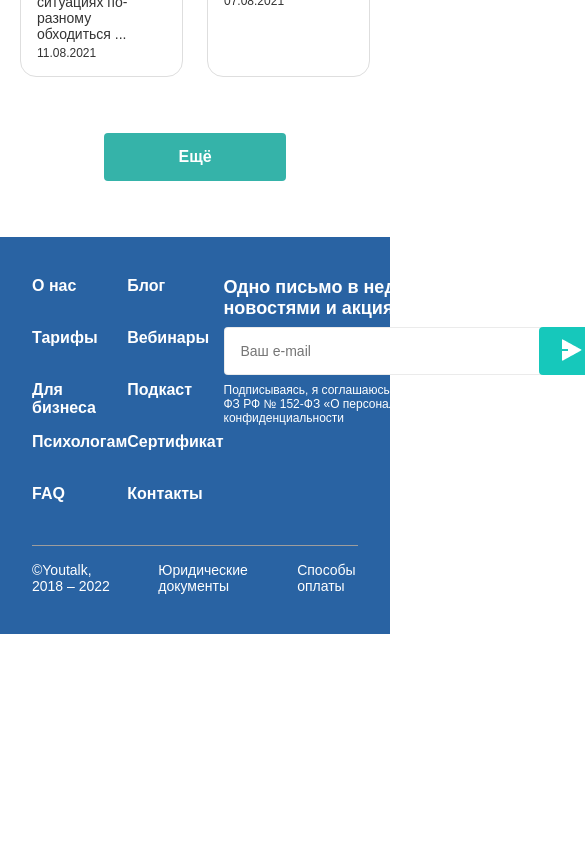
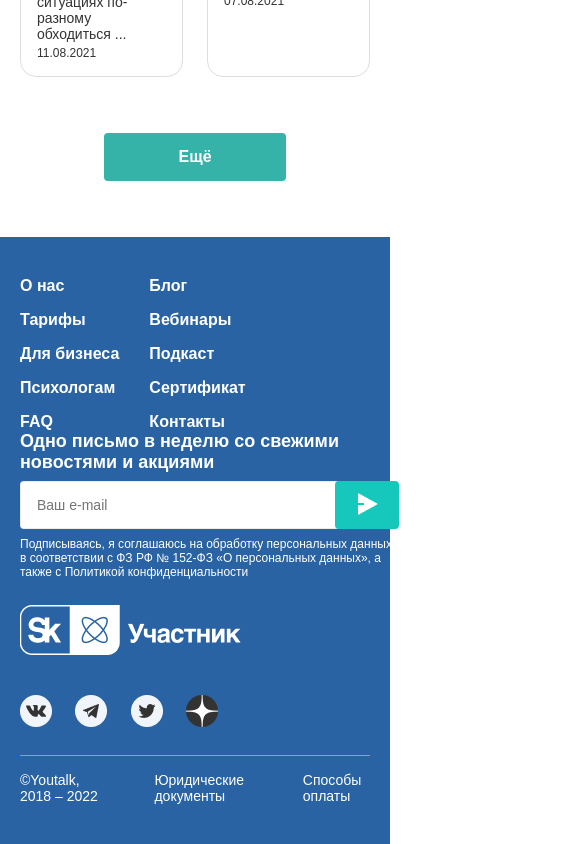
Before and after one commit to cherligan/Youtalk-blog, a React (Vite) app: page / in a window 390 px wide. Shown: the part 2742-3586 px from the top of the page, 585 px wide, since content can reach past the window. Before the commit the page ends 3376 px from the top, so only its background shows below. Built offline with nearby package versions, Linux system fonts and the light colour scheme; a web font is replaced by a local one.

Commit message:
feat: add adaptive layout: footer

```diff
--- a/src/App.css
+++ b/src/App.css
@@ -273,16 +273,21 @@ main
 }
 footer
 {
-  display: flex;
-  flex-direction: column;
+
   background-color: #2963A3;
   padding: 40px 120px;
 }
 .footer__top
 {
   display: flex;
+  flex-wrap: wrap;
   justify-content: space-between;
   margin-bottom: 24px;
+}
+.footer__links-block
+{
+  display: flex;
+  gap: 30px;
 }
 .footer__links
 {
@@ -305,7 +310,6 @@ footer
 .footer__feedback--large-text
 {
   display: block;
-  width: 384px;
   font-size: 18px;
   font-weight: 700;
   color: #ffffff;
@@ -352,6 +356,7 @@ footer
 }
 .footer__icons
 {
+  height: 150px;
   display: grid;
   grid-template-columns: repeat(4, 1fr);
   grid-template-rows: repeat(2, 1fr);
@@ -443,4 +448,24 @@ footer
   {
     grid-column: span 3;
   }
+  footer
+  {
+    padding: 40px 20px;
+  }
+  .footer__top
+  {
+    margin-bottom: 0;
+  }
+  .footer__feedback
+  {
+    width: 400px;
+  }
+  .footer__feedback--small-text
+  {
+    width: 100%;
+  }
+  .footer__icons
+  {
+    margin-top: 26px;
+  }
 }
--- a/src/App.jsx
+++ b/src/App.jsx
@@ -184,6 +184,7 @@ const burgerClick = () =>
       </main>
       <footer className='footer'>
         <div className='footer__top'>
+          <div className='footer__links-block'>
             <div className='footer__links'>
               <a className='footer__link'>О нас</a>
               <a className='footer__link'>Тарифы</a>
@@ -197,6 +198,7 @@ const burgerClick = () =>
               <a className='footer__link'>Подкаст</a>
               <a className='footer__link'>Сертификат</a>
               <a className='footer__link'>Контакты</a>
+            </div>
           </div>
           <div className='footer__feedback'>
             <h2 className='footer__feedback--large-text'>Одно письмо в неделю со свежими новостями и акциями</h2>
```
Lines whose indentation alone changed are shown as unchanged.
